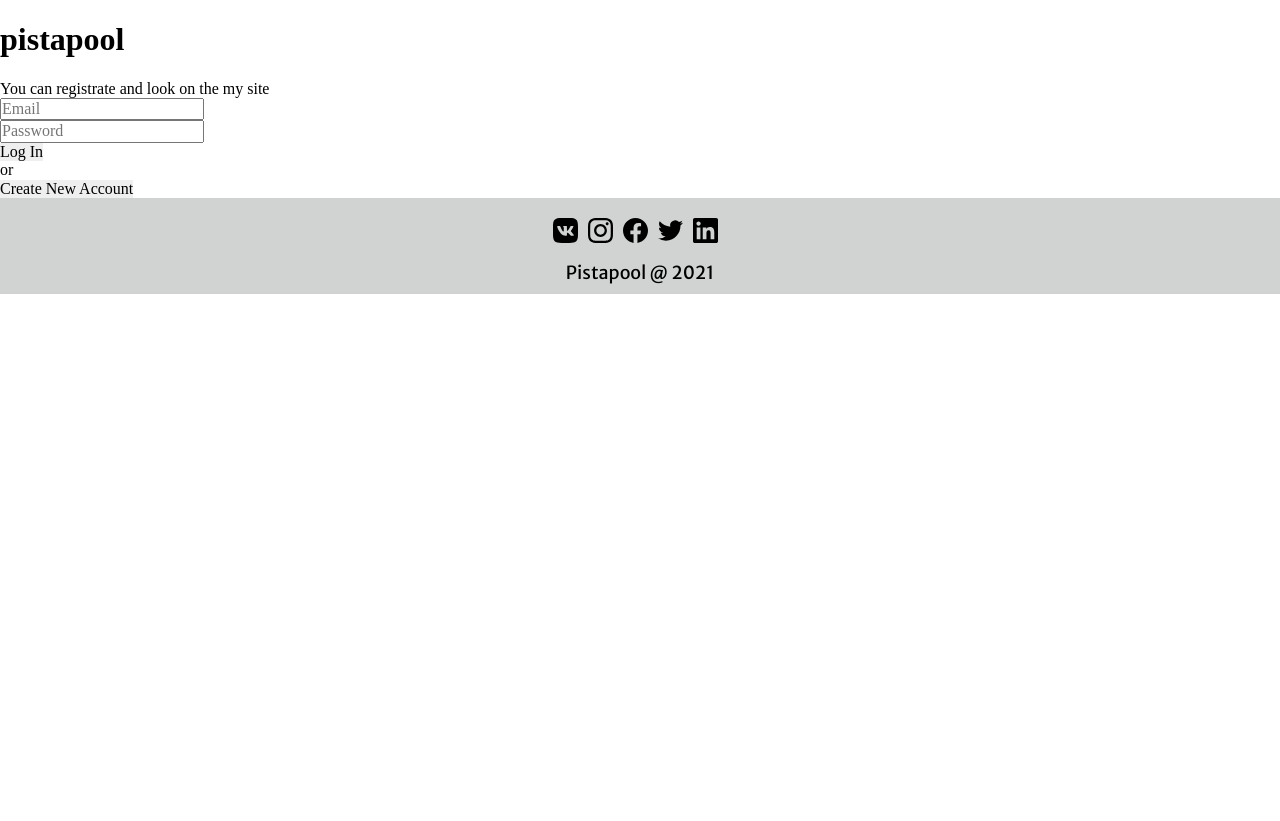
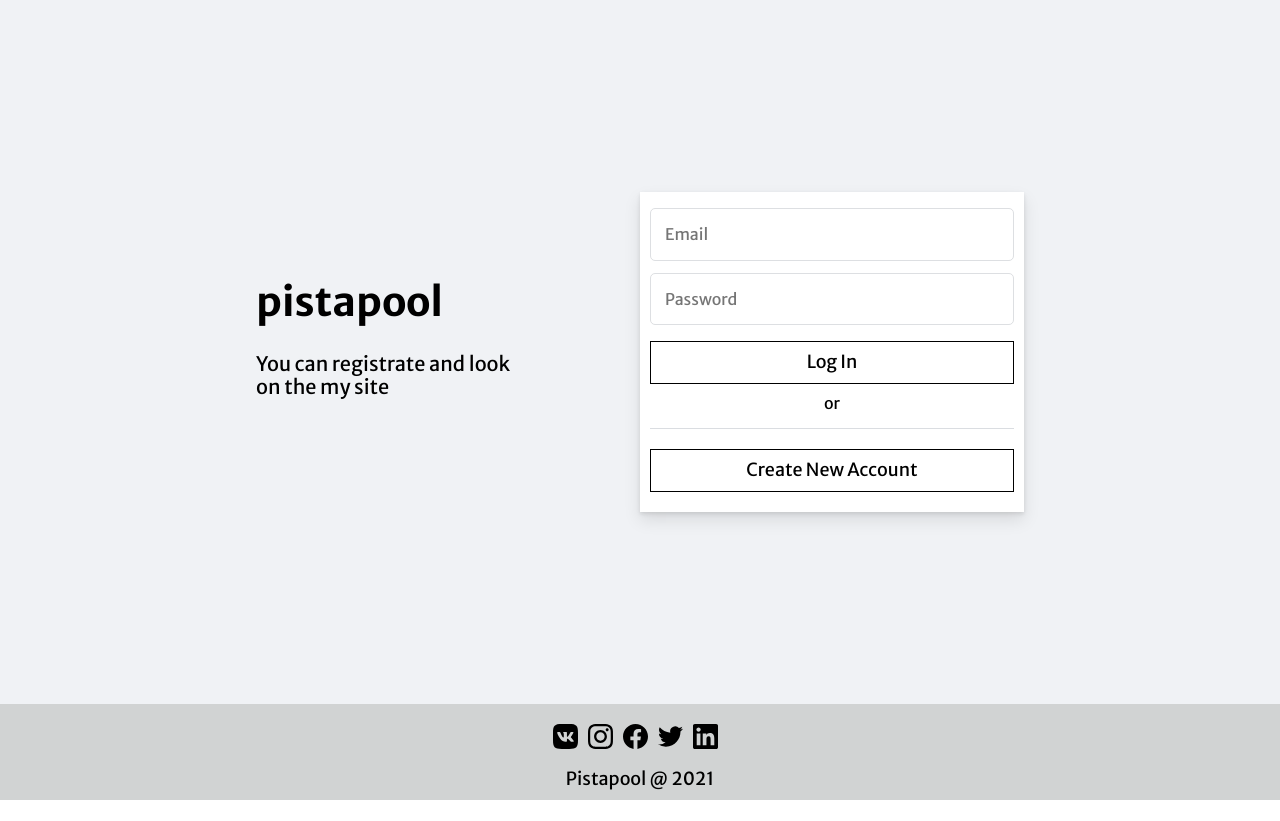
Before and after one commit to grisatkac/portfolio, a React app: page / in a window 1280 px wide. After the commit the page ends 800 px from the top, so only its background shows below. Built offline with nearby package versions, Linux system fonts and the light colour scheme.

Commit message:
add style for auth page

```diff
--- a/src/client/styles/scss.scss
+++ b/src/client/styles/scss.scss
@@ -21,6 +21,18 @@ html, body {
 
 body {
     font-weight: 400;
+    min-height: 100vh;
+}
+
+#root {
+    display: flex;
+    flex-direction: column;
+    min-height: 100vh;
+
+}
+
+main {
+    flex-grow: 1;
 }
 
 img {
@@ -75,6 +87,7 @@ a:visited {
     //background-color: rgb(40, 44, 52);
     font-size: 22px;
     font-family: $font-merriweather-sans-serif;
+    border-bottom: 1px solid rgb(46, 45, 45);
 
     &-container {
         width: 100%;
@@ -151,6 +164,85 @@ a:visited {
         max-width: 1450px;
         margin: 0 auto;
     }*/
+}
+
+
+//AUTH PAGE
+.main-auth {
+    display: flex;
+    justify-content: center;
+    align-items: center;
+    background-color: #f0f2f5;
+}
+
+.auth-header {
+    width: 35%;
+    padding-top: 60px;
+    h1 {
+        font-size: 40px;
+    }
+    p{
+        font-size: 20px;
+    }
+}
+
+.auth-card {
+    width: 60%;
+    font-family: $font-merriweather-sans-serif;
+    &-container {
+        display: flex;
+        justify-content: space-between;
+    }
+}
+
+.logIn-card {
+    width: 50%;
+    padding: 10px;
+    background-color: #fff;
+    display: flex;
+    flex-direction: column;
+    box-shadow: 0 2px 4px rgba(0, 0, 0, 0.1),
+    0 8px 16px rgba(0, 0, 0 , 0.1);
+    .input-field {
+        padding: 6px 0;
+        input {
+            width: 100%;
+            border: 1px solid #dddfe2;
+            border-radius: 5px;
+            padding: 16px 14px;
+        }
+    }
+    .logIn-btn {
+        padding: 10px 0;
+        button {
+            width: 100%;
+        }
+
+        p {
+            margin-top: 10px;
+            text-align: center;
+            padding-bottom: 16px;
+            border-bottom: 1px solid #dadde1;
+        }
+    }
+
+    button {
+        padding: 10px;
+        background-color: #fff;
+        border: 1px solid #000;
+        cursor: pointer;
+        font-size: 18px;
+    }
+
+    .signUp-link {
+        padding: 10px 0;
+
+        button {
+            margin: 0 auto;
+            width: 100%;
+        }
+    }
+
 }
 
 .hero {
@@ -363,6 +455,7 @@ a:visited {
     font-family: $font-merriweather-sans;
     font-size: 18px;
     text-align: center;
+    flex-shrink: 0;
     &-container {
         width: 100%;
         max-width: 1450px;
@@ -699,6 +792,4 @@ a:visited {
             }
         }
     }
-
-
 }
```
